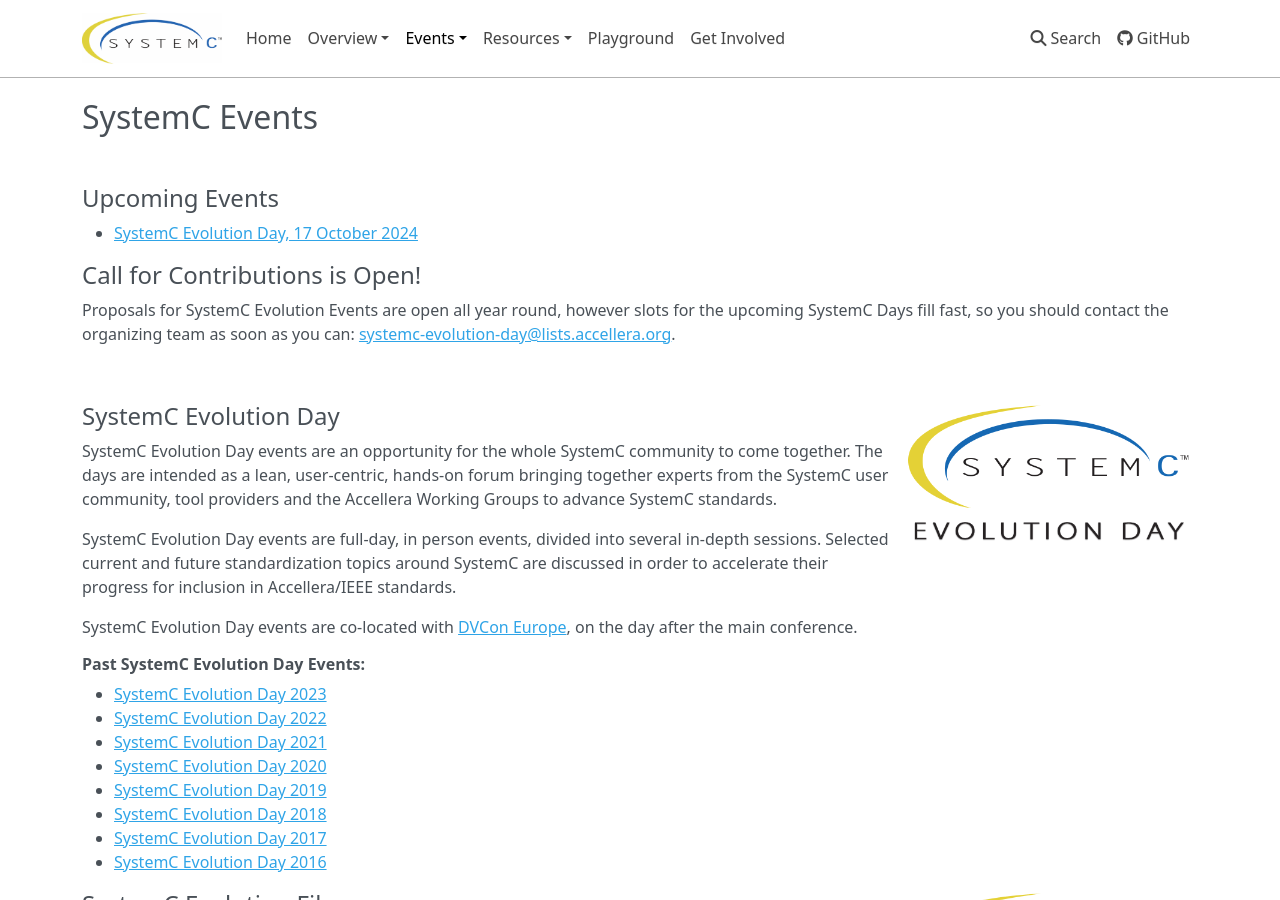
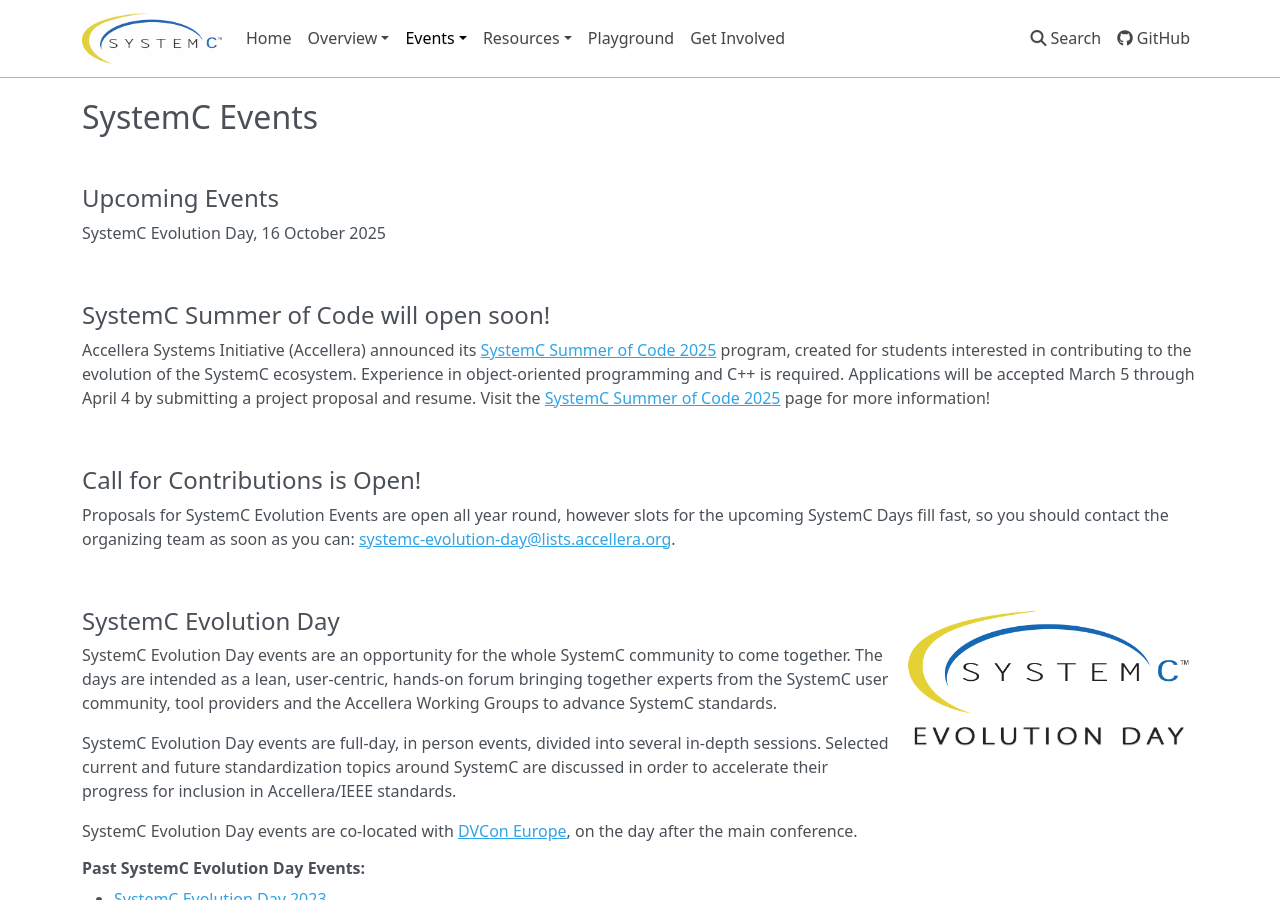
Before and after one commit to accellera-official/systemc.org, an MkDocs documentation site: the page built from docs/events/scevents.md, in a window 1280 px wide and 900 px high. Built offline with MkDocs 1.6.1, drawn with Linux system fonts in a browser that asks for light colours; nearby versions of some CDN libraries.

Commit message:
add ssoc to navigation

```diff
--- a/docs/events/scevents.md
+++ b/docs/events/scevents.md
@@ -4,9 +4,17 @@
 
 <br>
 ## Upcoming Events
-<!--* [SystemC Evolution Fika, 30 May 2024](../scef202405/)-->
-* [SystemC Evolution Day, 17 October 2024](../sced2024/)
+<!--* [SystemC Evolution Fika, 30 May 2024](../scef202405/)
+* [SystemC Evolution Day, 17 October 2024](../sced2024/)-->
 
+SystemC Evolution Day, 16 October 2025
+
+<br>
+## SystemC Summer of Code will open soon!
+
+Accellera Systems Initiative (Accellera) announced its [SystemC Summer of Code 2025](/events/ssoc2025/) program, created for students interested in contributing to the evolution of the SystemC ecosystem.  Experience in object-oriented programming and C++ is required. Applications will be accepted March 5 through April 4 by submitting a project proposal and resume. Visit the [SystemC Summer of Code 2025](/events/ssoc2025/) page for more information!
+
+<br>
 ## Call for Contributions is Open!
 
 Proposals for SystemC Evolution Events are open all year round, however slots for the upcoming SystemC Days fill fast, so you should contact the organizing team as soon as you can:
--- a/mkdocs.yml
+++ b/mkdocs.yml
@@ -24,6 +24,7 @@
 #    - SystemC: docs/systemc/documentation.md
 - Events:
     - SystemC Events: events/scevents.md
+    - SystemC Summer of Code 2025: events/ssoc2025.md
     - SystemC Evolution Fika - May 2024: events/scef202405.md
     - SystemC Evolution Fika - February 2024: events/scef202402.md
     - SystemC Evolution Fika - September 2023: events/scef202309.md
```
Also changed, not shown: docs/index.md (+2 -2 lines), docs/events/ssoc2025.md (renamed from docs/ssoc2025.md).
